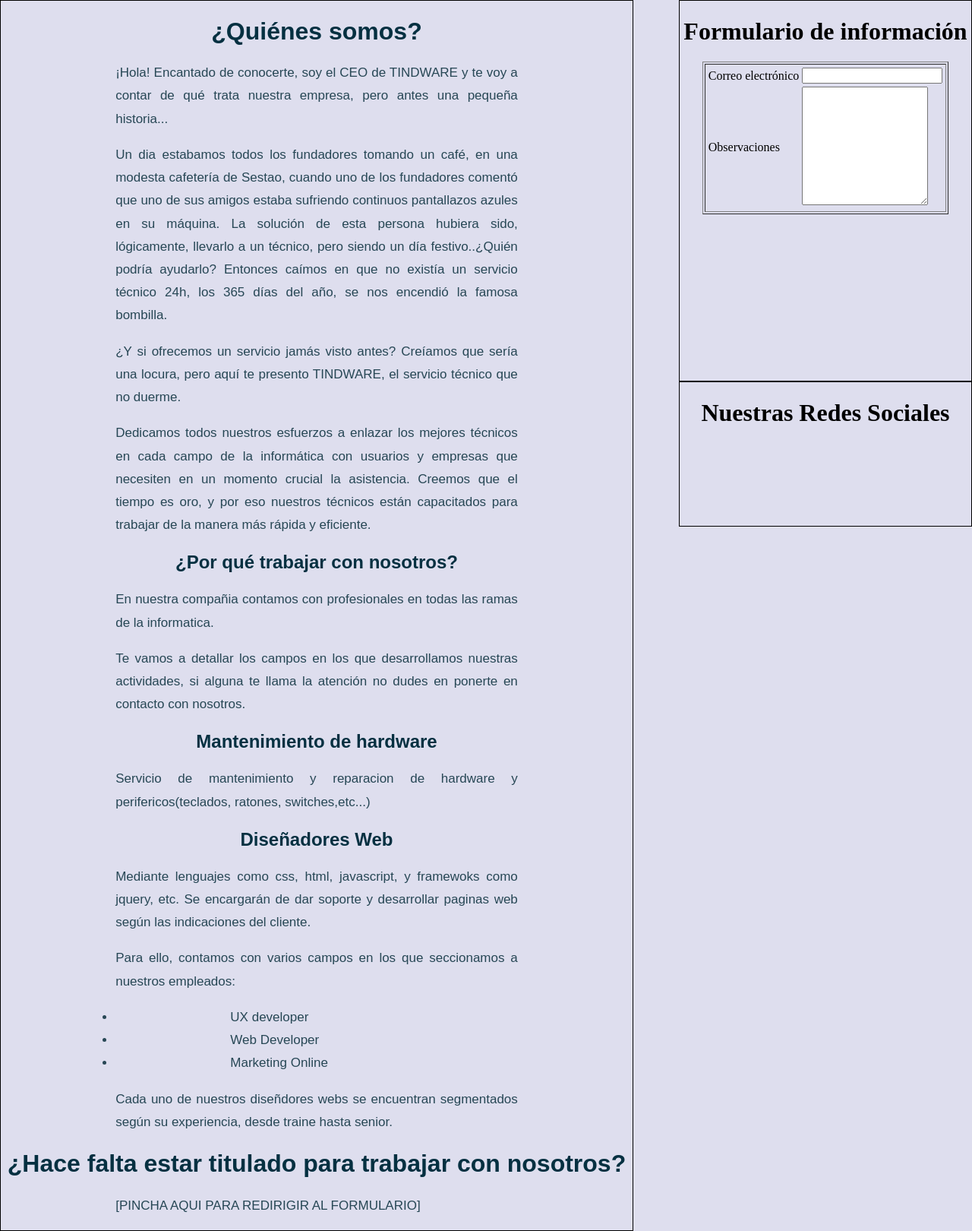
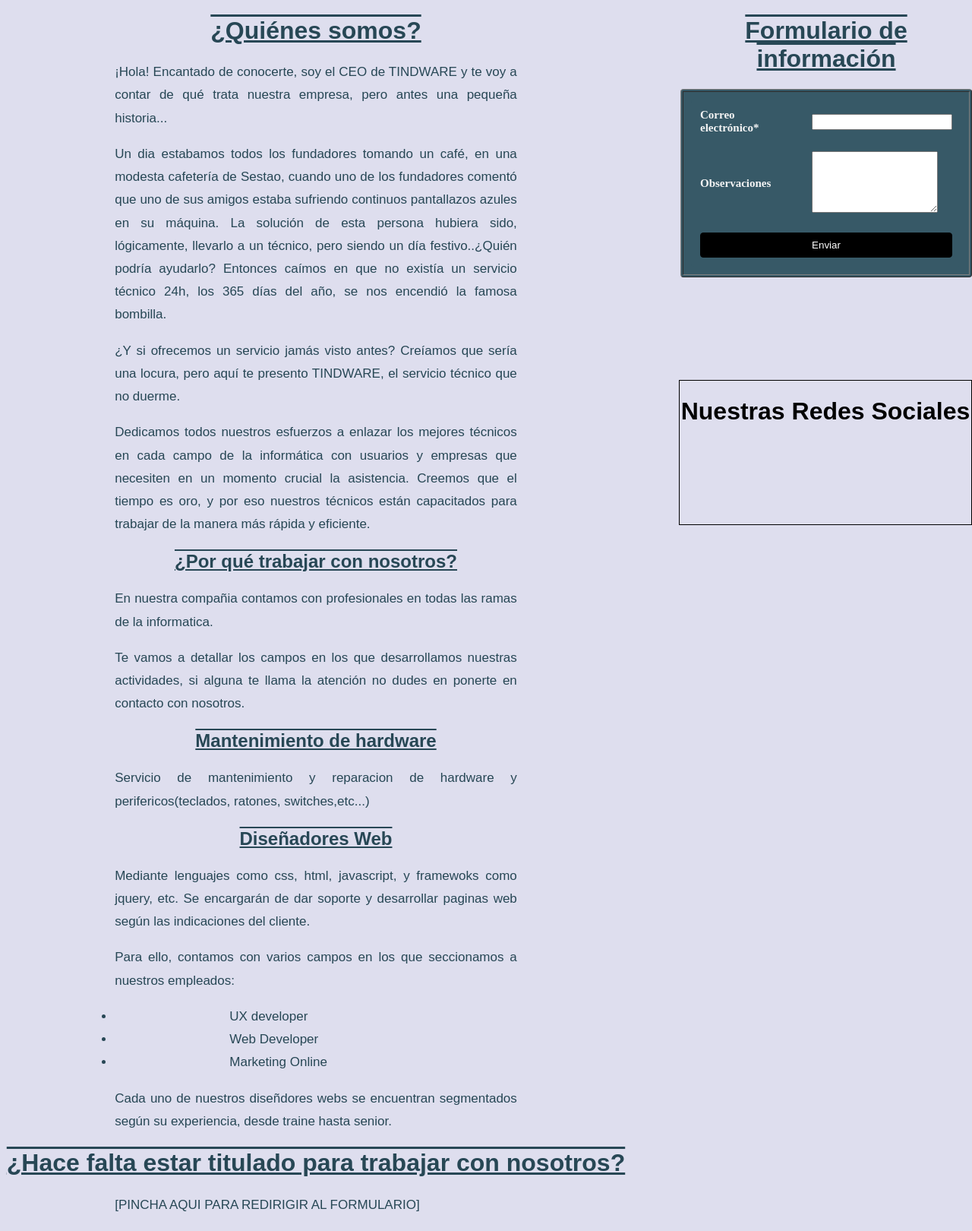
Before and after one commit to 9c23a5/tindware-web, a PHP site: page /quienessomos.php in a window 1280 px wide. Shown: the part 146-1766 px from the top of the page at 76% size. After the commit the page ends 1740 px from the top, so only its background shows below. Run offline with PHP 8.4, Linux system fonts and the light colour scheme; data that the repository does not hold is empty.

Commit message:
mas cambios en qs

```diff
--- a/css/qs.css
+++ b/css/qs.css
@@ -11,7 +11,7 @@ p, ul, li{
 
 
 #principal{
-    border: 1px solid black;
+
     float: left;
     width: 65%;
     float: left;
@@ -23,7 +23,8 @@ p, ul, li{
     text-align: center;
     color: #053041;
     font-family: fantasy;
-
+    color: #274755;
+    text-decoration: underline overline;
 }
 
 #principal img{
@@ -42,11 +43,15 @@ p, ul, li{
     height: 500px;
     float: right;
     width: 30%;
-    border: 1px solid black;
+
 
 }
 #secundario h1{
     text-align: center;
+    font-family: fantasy;
+    text-decoration: underline overline;
+    color: #274755;
+
 }
 
 #redes{
@@ -59,4 +64,29 @@ p, ul, li{
 
 #redes h1{
     text-align: center;
+    font-family: fantasy;
 }
+
+
+table{
+    background-color:#375967;
+    color: whitesmoke;
+    border-radius: 4px;
+    border-color: gray;
+}
+
+td{
+
+    padding: 10px;
+    font-size: 15px;
+    font-weight: bold;
+}
+
+.submit{
+	width:100%;
+	padding:8px 16px;
+	border:1px solid #000;
+	border-radius:4px;
+	color:#fff;
+	background-color:#000;
+}
--- a/quienessomos.php
+++ b/quienessomos.php
@@ -77,13 +77,14 @@
                     <td>
                         <table>
                             <tr>
-                                <td>Correo electrónico</td>
+                                <td>Correo electrónico*</td>
                                 <td><input type="email" name="email"></td>
                             </tr>
                             <tr>
                             <td>Observaciones</td>
-                            <td><textarea name="observaciones" cols="18" rows="10"></textarea></td>
+                            <td><textarea name="observaciones" cols="18" rows="5"></textarea></td>
                             </tr>
+                            <tr><td colspan="2" ><input type="submit" value="Enviar" class="submit"></td></tr>
 
                         </table>
                     </td>
```
